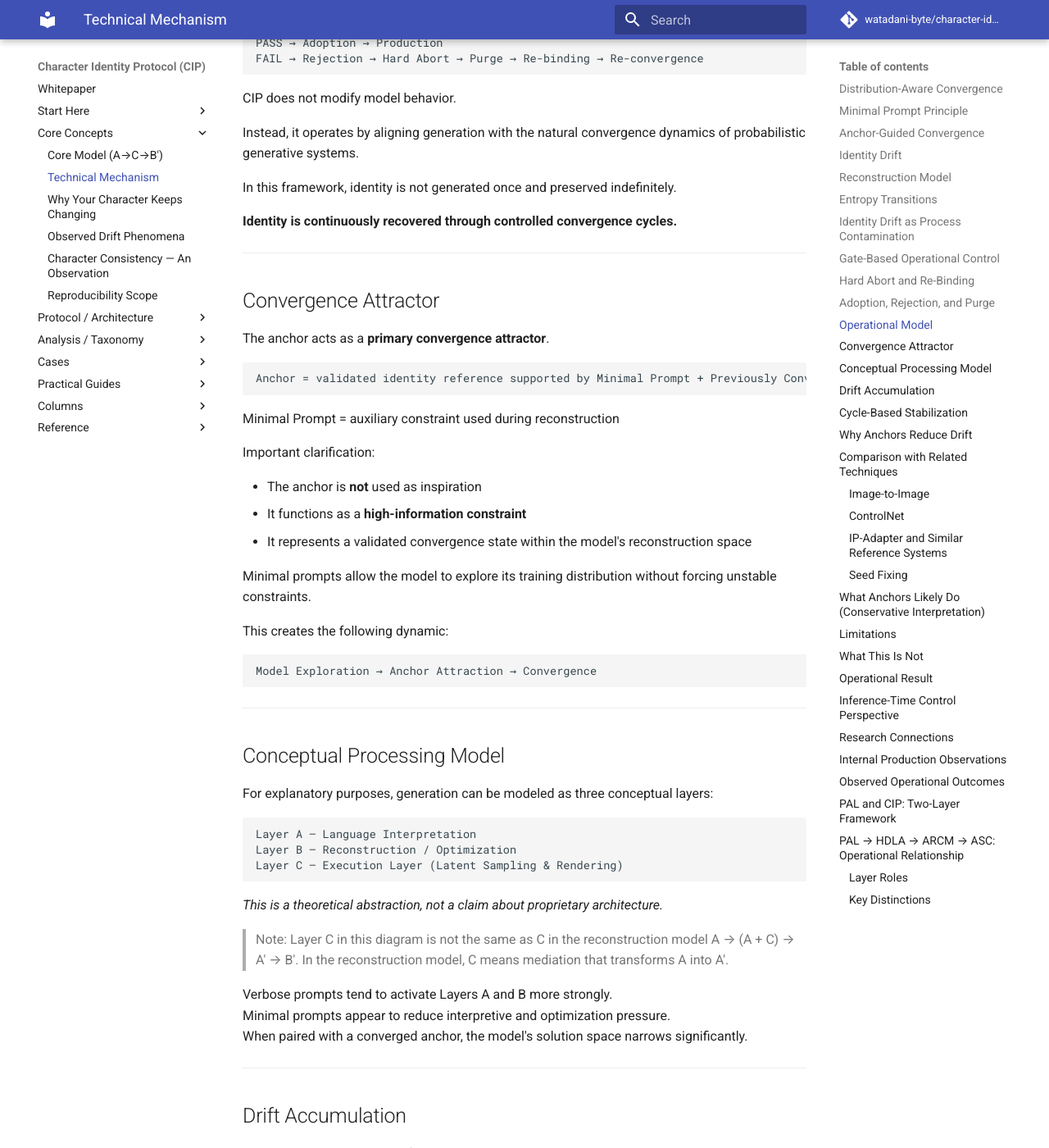
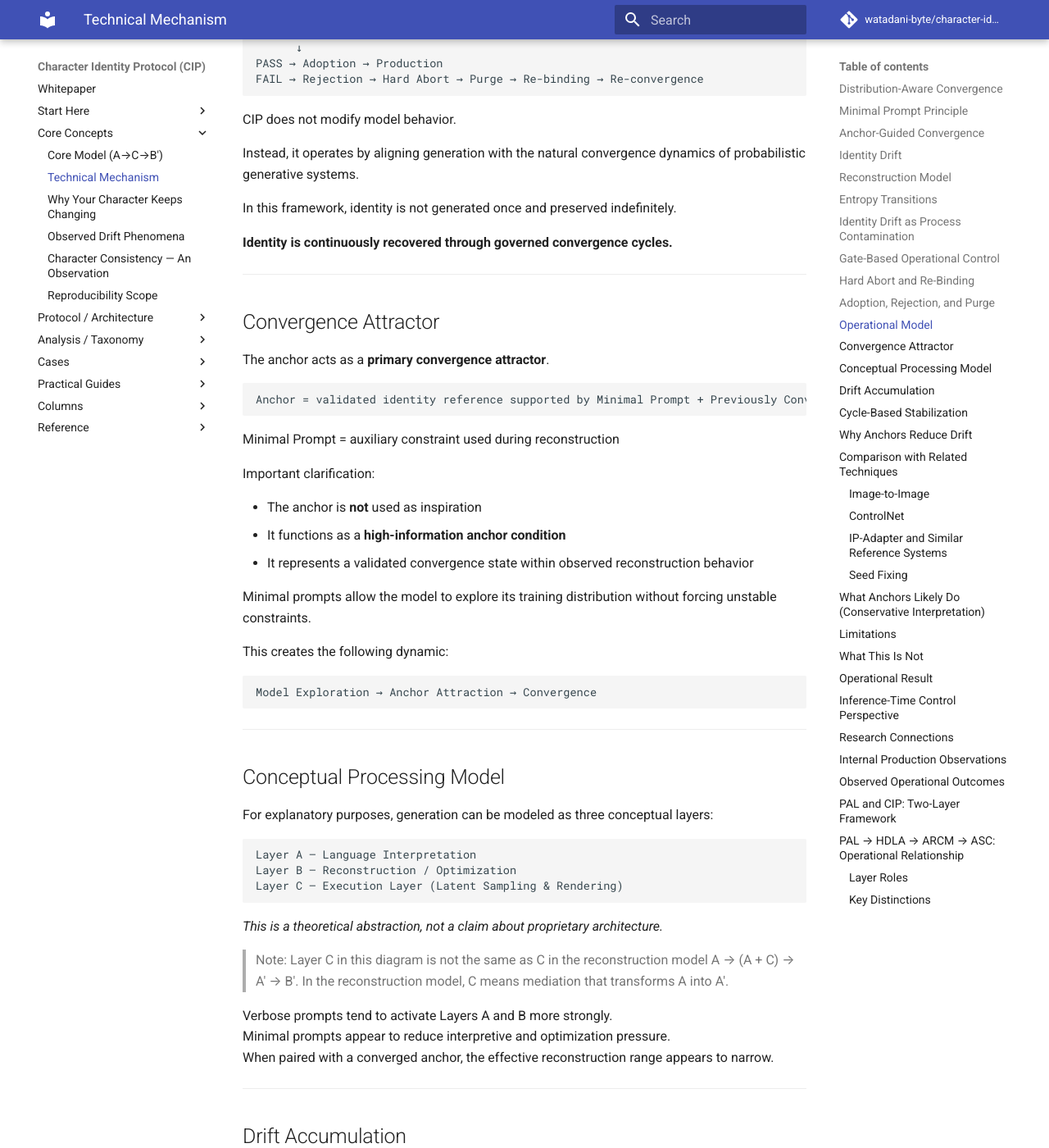
Before and after one commit to watadani-byte/character-identity-protocol, an MkDocs documentation site: the page built from docs/technical_mechanism.md, in a window 1280 px wide and 1400 px high, scrolled down 6121 px. Shown: the whole window at 82% size. Built offline with MkDocs 1.6.1 and Material for MkDocs 9.7.7, drawn with Linux system fonts in a browser that asks for light colours; comment, search, counter and statistics services are not loaded; some of the changed text lies outside the part shown.

Commit message:
Refine terminology in technical mechanism document

```diff
--- a/docs/technical_mechanism.md
+++ b/docs/technical_mechanism.md
@@ -2,7 +2,7 @@
 
 CIP treats character identity as an inference-time governance problem rather than a prompting problem.
 
-Within probabilistic generative systems, identity is treated as a recoverable convergence state in the model's reconstruction space.
+Within probabilistic generative systems, identity is treated as a recoverable convergence state in observed reconstruction behavior.
 
 In the current framework, PAL supports generative continuity and persistent anchoring, while CIP governs validation, stopping, re-binding, re-convergence, adoption, rejection, and purge.
 
@@ -245,7 +245,7 @@ Instead, it operates by aligning generation with the natural convergence dynamic
 
 In this framework, identity is not generated once and preserved indefinitely.
 
-**Identity is continuously recovered through controlled convergence cycles.**
+**Identity is continuously recovered through governed convergence cycles.**
 
 -----
 
@@ -262,8 +262,8 @@ Minimal Prompt = auxiliary constraint used during reconstruction
 Important clarification:
 
 - The anchor is **not** used as inspiration
-- It functions as a **high-information constraint**
-- It represents a validated convergence state within the model's reconstruction space
+- It functions as a **high-information anchor condition**
+- It represents a validated convergence state within observed reconstruction behavior
 
 Minimal prompts allow the model to explore its training distribution
 without forcing unstable constraints.
@@ -292,7 +292,7 @@ Layer C – Execution Layer (Latent Sampling & Rendering)
 
 Verbose prompts tend to activate Layers A and B more strongly.
 Minimal prompts appear to reduce interpretive and optimization pressure.
-When paired with a converged anchor, the model's solution space narrows significantly.
+When paired with a converged anchor, the effective reconstruction range appears to narrow.
 
 -----
 
@@ -463,7 +463,7 @@ CIP's minimal prompt strategy reflects the observation that dense regions of the
 Using a previously converged output as a reconstruction reference introduces a known stable state into the generation process. This relates conceptually to attractor dynamics, basin of attraction modeling, and guided convergence in probabilistic systems. This is used as an operational analogy, not as a claim of formal attractor dynamics or internal model access.
 
 **Identity recovery vs. identity persistence**
-CIP treats identity not as a persistent property to be maintained, but as a state to be continuously recovered through controlled convergence cycles. This reframes the problem from *identity persistence* to *identity recovery* — a distinction that may be of interest to researchers studying iterative generation behavior.
+CIP treats identity not as a persistent property to be maintained, but as a state to be continuously recovered through governed convergence cycles. This reframes the problem from *identity persistence* to *identity recovery* — a distinction that may be of interest to researchers studying iterative generation behavior.
 
 CIP documents these phenomena at the operational layer. Formal theoretical modeling remains an open research direction.
 
```
Also changed, not shown: other parts of docs/technical_mechanism.md (+1 -1 lines).
